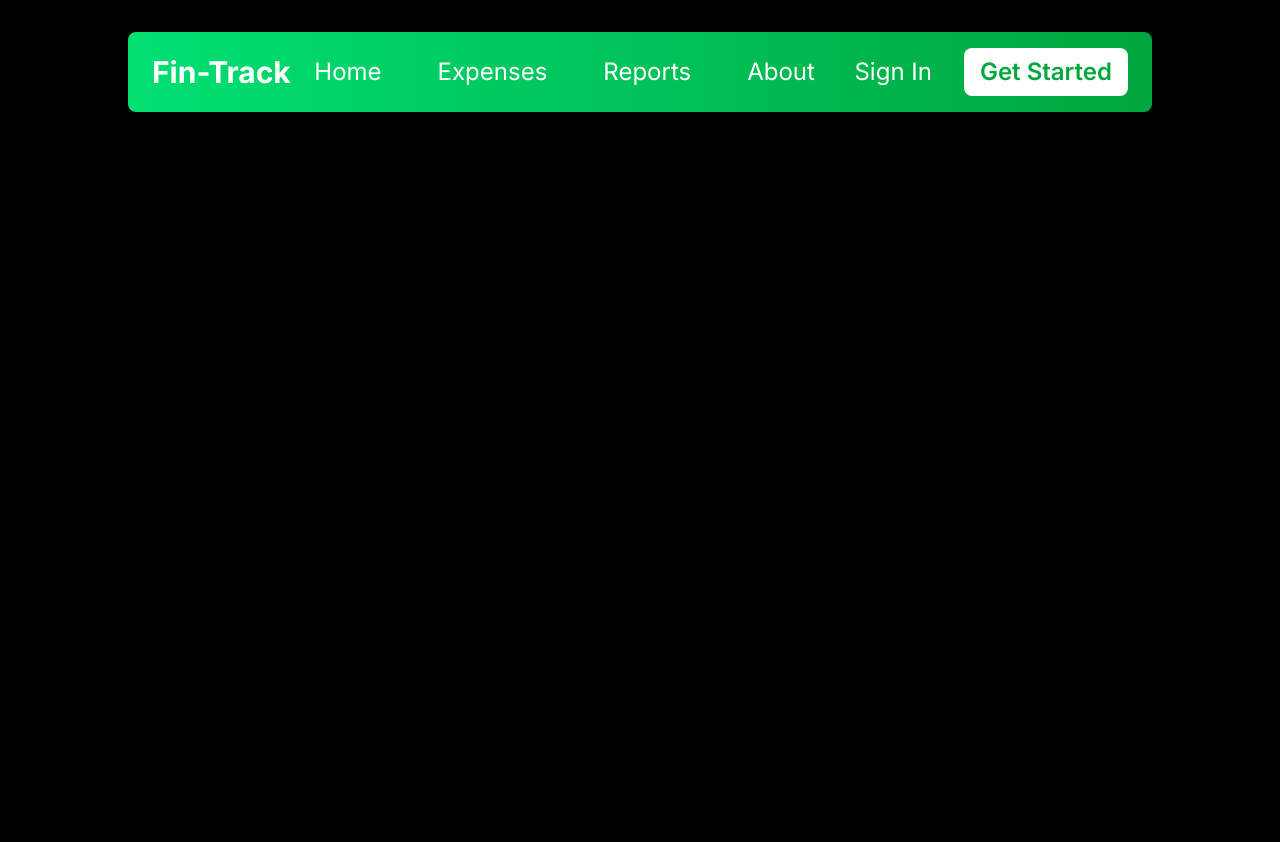
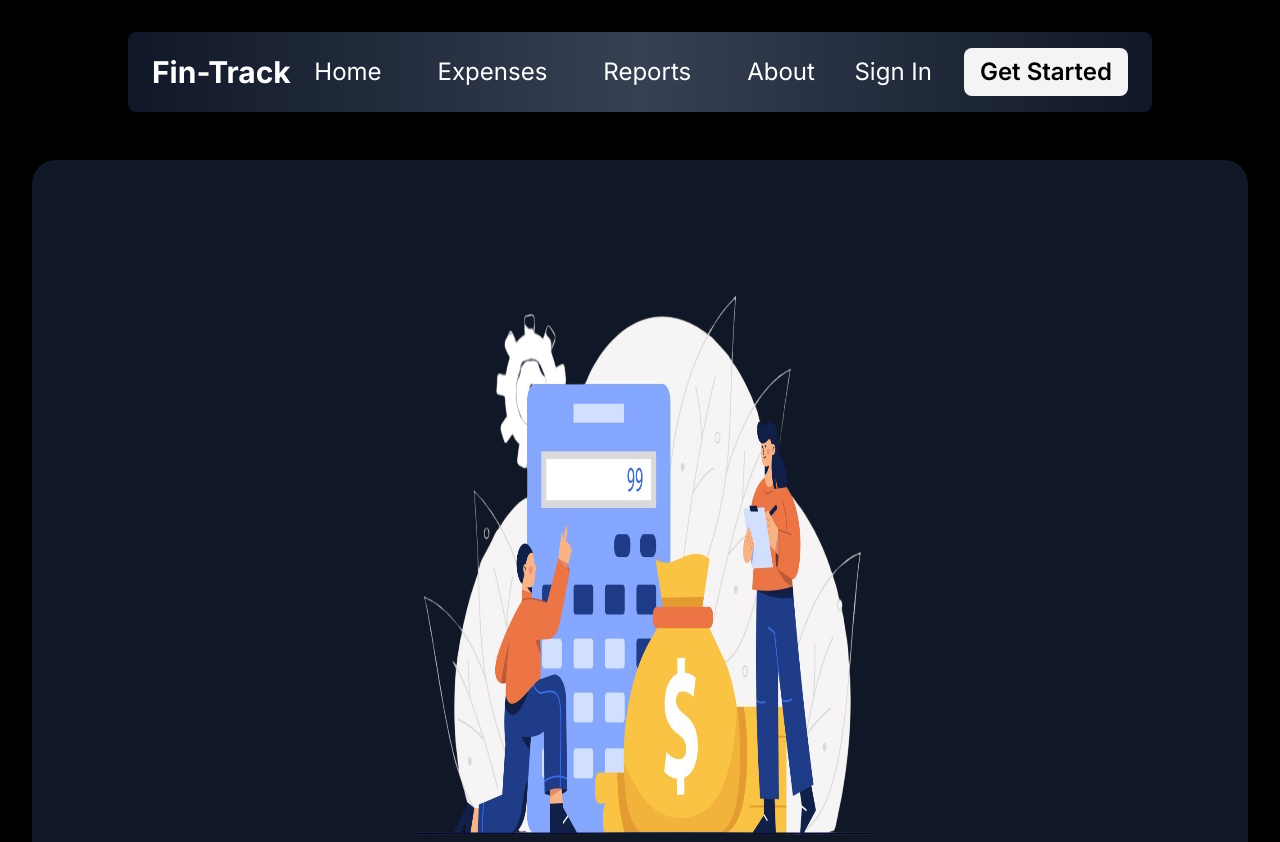
Before and after one commit to KristinAlex1/FinTracker-React-Firebase, a React (Vite) app: page / in a window 1280 px wide. Shown: the top 842 px of the page. Before the commit the page ends 800 px from the top, so only its background shows below. Built offline with nearby package versions, Linux system fonts and the light colour scheme.

Commit message:
Working on the Hero section

```diff
--- /dev/null
+++ b/src/components/Hero.jsx
@@ -0,0 +1,13 @@
+import React from "react";
+import heroImage from "../assets/hero.png"
+const Hero = () => {
+return (
+    <div className="flex items-center justify-center">
+        <div className="w-[95%] h-[50rem] mt-[3rem] flex justify-center items-center rounded-3xl bg-gray-900">
+            <img className="w-[40%] h-[90%]" src={heroImage} alt="Hero"></img>
+        </div>
+    </div>
+);
+};
+
+export default Hero;
--- a/src/components/Navbar.jsx
+++ b/src/components/Navbar.jsx
@@ -9,7 +9,7 @@ const Navbar = () => {
 
 
         {/* Navbar Container */}
-        <div className="w-[80%] h-[5rem] bg-green-500 rounded-lg mt-[2rem] flex items-center justify-between px-6 bg-gradient-to-r from-green-400 to-green-600 shadow-lg">
+        <div className="w-[80%] h-[5rem] bg-gray-900 rounded-lg mt-[2rem] flex items-center justify-between px-6 bg-gradient-to-r from-gray-900 via-gray-700 to-gray-900 shadow-lg">
 
           {/* Logo */}
           <h1 className="text-3xl font-bold text-white">Fin-Track</h1>
@@ -52,7 +52,7 @@ const Navbar = () => {
             </Link>
             <Link
               to="/get-started"
-              className="px-4 py-2 bg-white text-green-600 font-semibold rounded-lg transition-all duration-300 ease-in-out hover:bg-gray-300"
+              className="px-4 py-2 bg-gray-100 text-black font-semibold rounded-lg transition-all duration-300 ease-in-out hover:bg-gray-500"
             >
               Get Started
             </Link>
--- a/src/pages/Homepage.jsx
+++ b/src/pages/Homepage.jsx
@@ -1,10 +1,12 @@
 import React from 'react'
 import Navbar from '../components/Navbar'
+import Hero from '../components/Hero'
 
 const Homepage = () => {
   return (
     <>
         <Navbar/>
+        <Hero/>
     </>
   )
 }
```
Also changed, not shown: src/assets/hero.png (added).
